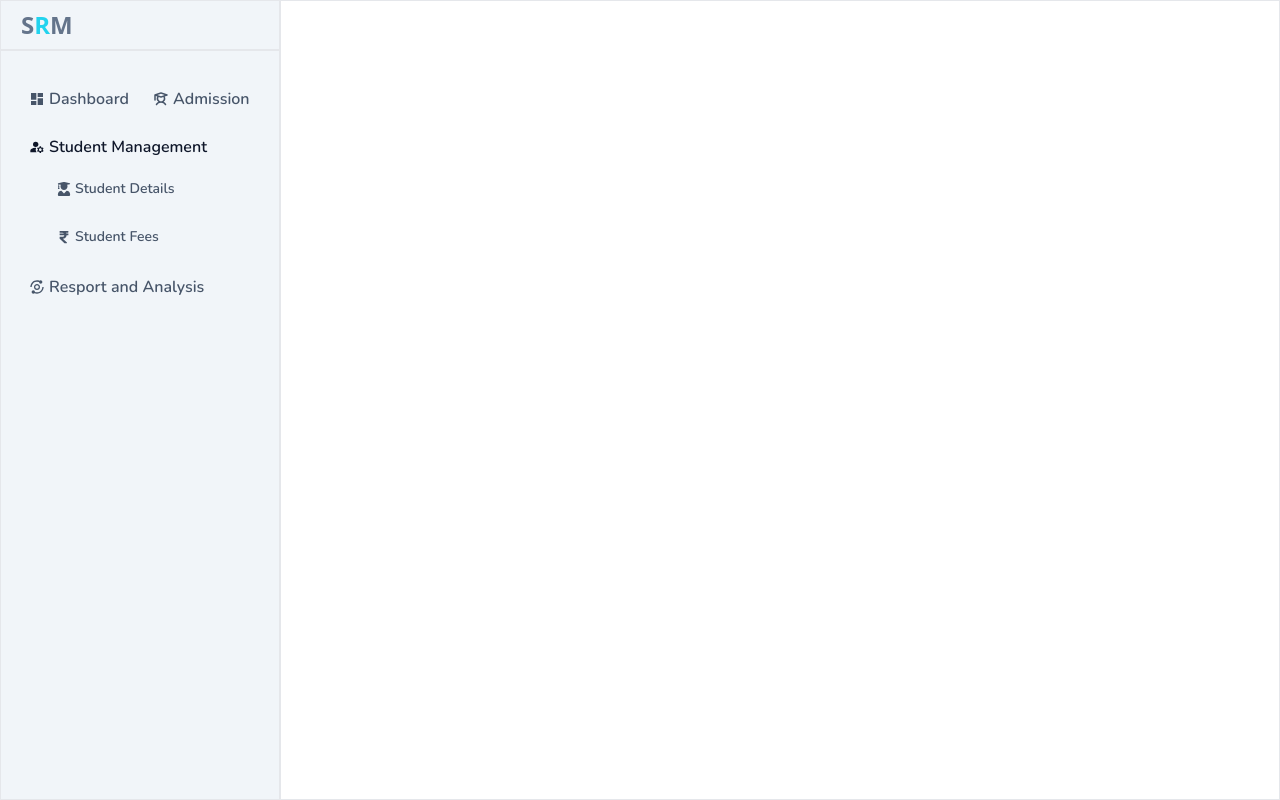
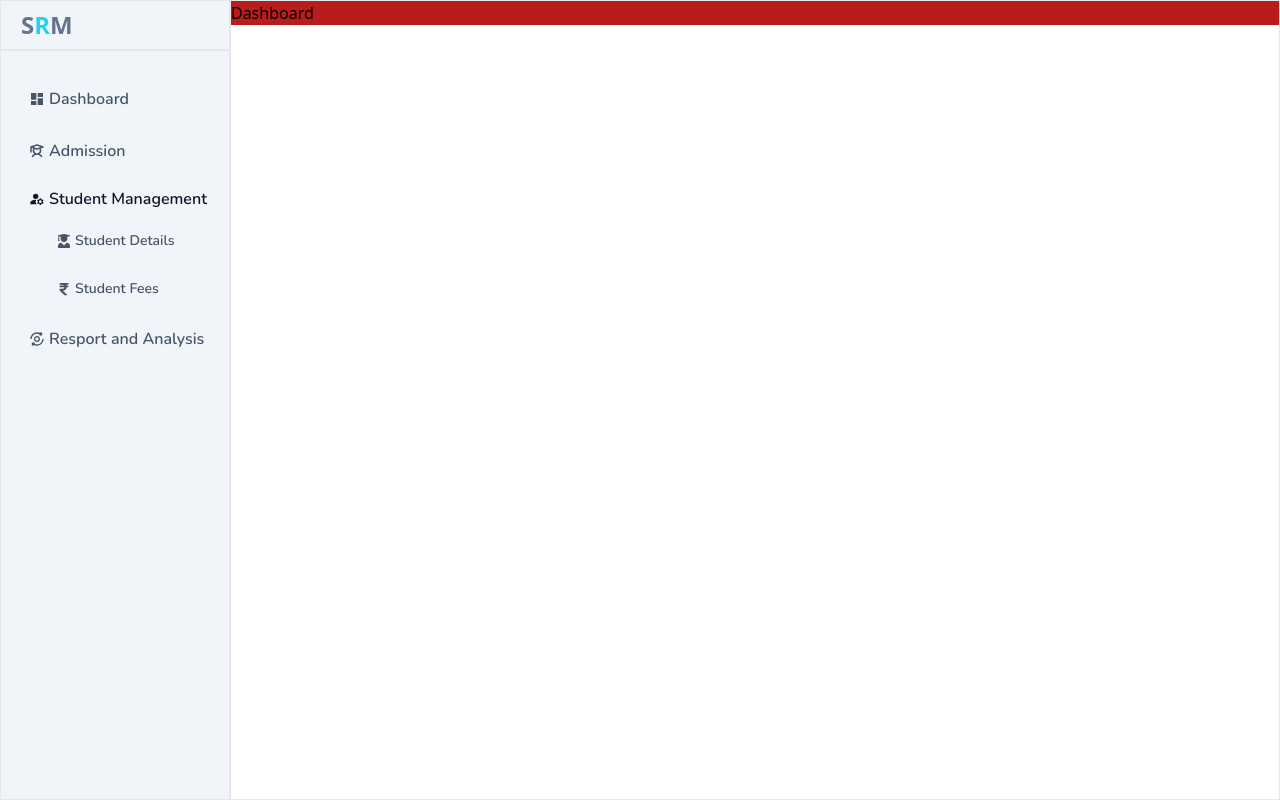
Before and after one commit to friendly-fly/SRM-frontend, a React (Vite) app: page /dashboard in a window 1280 px wide. Built offline with nearby package versions, Linux system fonts and the light colour scheme.

Commit message:
fix: typo

```diff
--- a/src/pages/dashboard/Dashboard.jsx
+++ b/src/pages/dashboard/Dashboard.jsx
@@ -1,5 +1,5 @@
 import React from "react";
-import {Route, Routes } from "react-router-dom";
+import { Route, Routes } from "react-router-dom";
 import AdmissionForm from "../../pages/student/AdmissionForm";
 import StudentDetails from "../../pages/student/StudentDetails";
 import StudentsList from "../../components/StudentsList";
@@ -8,21 +8,23 @@ import SideBar from "../../components/Sidebar";
 
 const Dashboard = () => {
   return (
-    <div className="flex ">
+    <div className="flex">
       <SideBar />
-      <Content />
+
+        <Content />
     </div>
   );
 };
 
 const Content = () => {
   return (
-    <div className="border flex-1 overflow-auto h-screen">
+    <div className="border overflow-auto h-screen w-full">
       <Routes>
+        <Route path="/" element={<DashboardContent/>} />
         <Route path="/admission-form" element={<AdmissionForm />} />
         <Route path="/student-details" element={<StudentDetails />} />
         <Route
-          path="/students-list/:registrationNumber"
+          path="/students-list"
           element={<StudentsList />}
         />
 
@@ -32,4 +34,12 @@ const Content = () => {
   );
 };
 
+const DashboardContent = () => {
+  return (
+       <div className="bg-red-700">
+               Dashboard
+       </div>
+    )
+}
+
 export default Dashboard;
```
